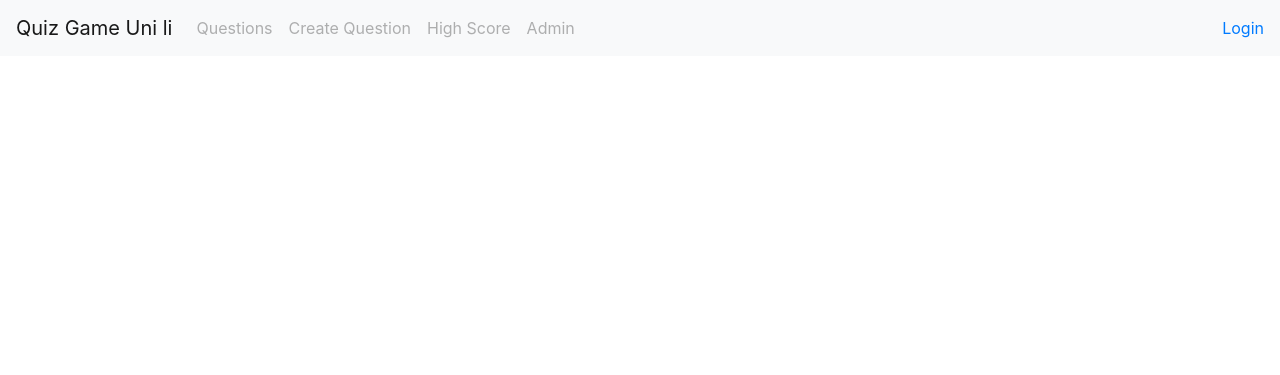
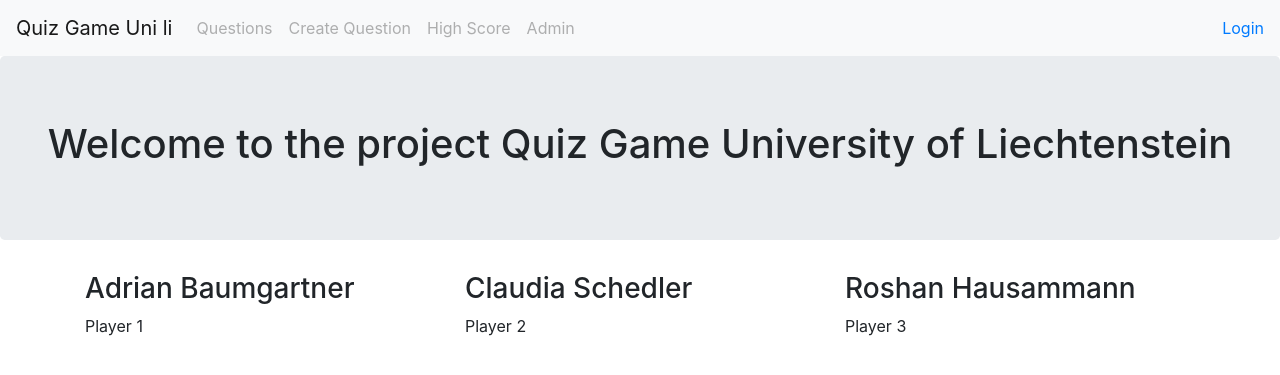
Before and after one commit to Cyberboa/Quiz-game-Uni-li, a Django app: page / in a window 1280 px wide. Shown: the top 375 px of the page. Run offline with Django 3.2, Linux system fonts and the light colour scheme; style sheets or scripts are compiled from the project's sources; some libraries are stand-ins or nearby versions.

Commit message:
- home.html created some content on Home

```diff
--- a/templates/base.html
+++ b/templates/base.html
@@ -14,7 +14,7 @@
 <body>
 {% include 'nav_bar.html' %}
 {% block mainContent %}
-{% endblock %}
+{% endblock mainContent %}
 {% block questionListContent %}
     <!-- Optional JavaScript -->
     <!-- jQuery first, then Popper.js, then Bootstrap JS -->
@@ -27,6 +27,6 @@
     <script src="https://stackpath.bootstrapcdn.com/bootstrap/4.4.1/js/bootstrap.min.js"
             integrity="sha384-wfSDF2E50Y2D1uUdj0O3uMBJnjuUD4Ih7YwaYd1iqfktj0Uod8GCExl3Og8ifwB6"
             crossorigin="anonymous"></script>
-{% endblock %}
+{% endblock questionListContent %}
 </body>
 </html>
--- a/templates/home.html
+++ b/templates/home.html
@@ -3,4 +3,24 @@
 {% load static %}
 
 {% block mainContent %}
-{% endblock %}
+    <div class="jumbotron text-center">
+        <h1>Welcome to the project Quiz Game University of Liechtenstein</h1>
+    </div>
+
+    <div class="container">
+        <div class="row">
+            <div class="col-sm-4">
+                <h3>Adrian Baumgartner</h3>
+                <p>Player 1</p>
+            </div>
+            <div class="col-sm-4">
+                <h3>Claudia Schedler</h3>
+                <p>Player 2</p>
+            </div>
+            <div class="col-sm-4">
+                <h3>Roshan Hausammann</h3>
+                <p>Player 3</p>
+            </div>
+        </div>
+    </div>
+{% endblock mainContent %}
--- a/templates/question_create_view.html
+++ b/templates/question_create_view.html
@@ -7,4 +7,4 @@
         <input type="submit" name="Save">
     </form>
 
-{% endblock %}
+{% endblock mainContent %}
--- a/templates/question_list.html
+++ b/templates/question_list.html
@@ -24,7 +24,7 @@
             }
         </script>
     </div>
-{% endblock %}
+{% endblock mainContent %}
 
 {% block questionListContent %}
     <div>
@@ -68,4 +68,4 @@
         <hr/>
         <b id="UserAnswers"></b>
     </div>
-{% endblock %}
+{% endblock questionListContent %}
--- a/templates/registerUser.html
+++ b/templates/registerUser.html
@@ -9,4 +9,4 @@
         {{ form|crispy }}
         <button type="submit" class="btn btn-success">Register</button>
     </form>
-{% endblock %}
+{% endblock mainContent%}
--- a/templates/score.html
+++ b/templates/score.html
@@ -10,4 +10,4 @@
             </table>
         {% endfor %}
     </div>
-{% endblock %}
+{% endblock mainContent %}
```
